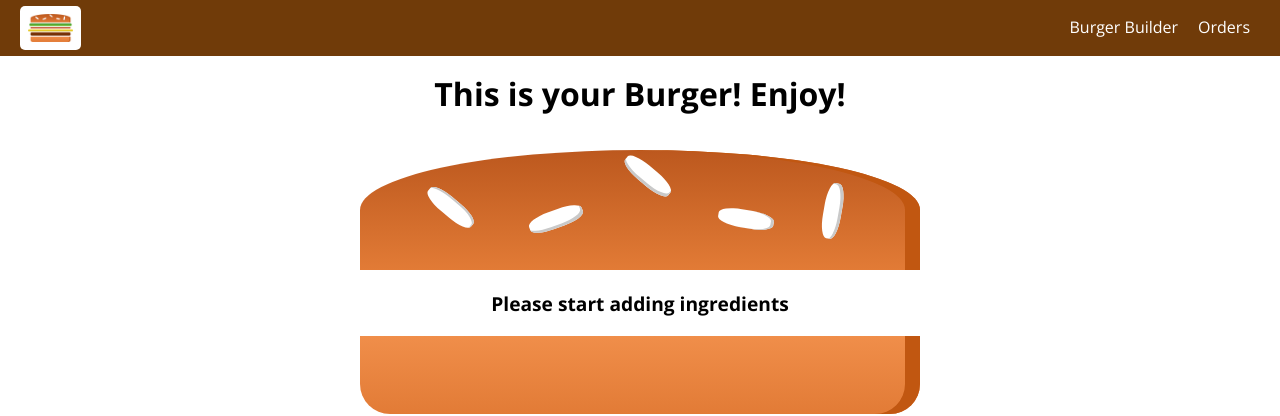
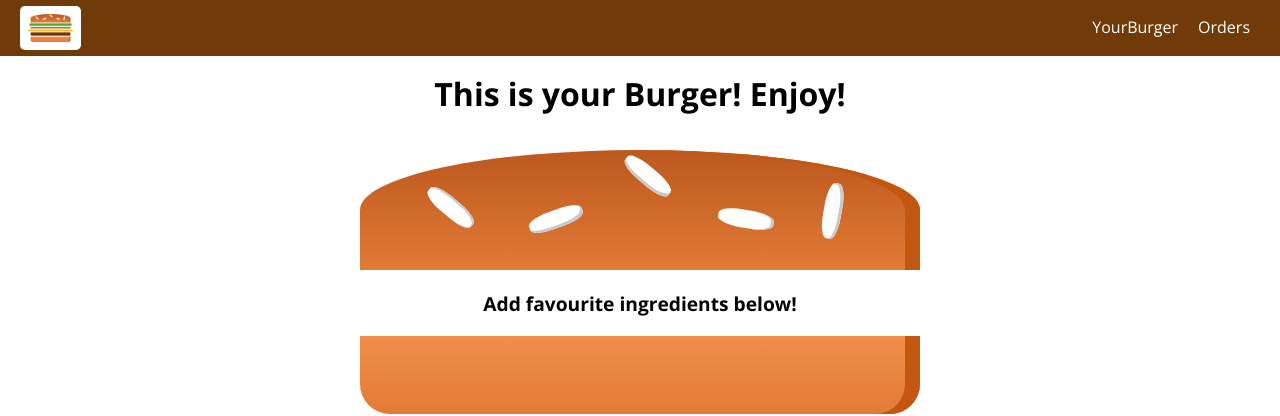
Before and after one commit to justin-in-github/react_burger_builder, a React (Create React App) app: page /checkout in a window 1280 px wide. Shown: the top 416 px of the page. Built offline with nearby package versions, Linux system fonts and the light colour scheme.

Commit message:
minor changes

```diff
--- a/src/components/Burger/Burger.js
+++ b/src/components/Burger/Burger.js
@@ -26,7 +26,7 @@ const burger = (props) => {
         }
     }
     if (transformedIngredients.length === 0) {
-        transformedIngredients = <p>Please start adding ingredients</p>
+        transformedIngredients = <p>Add favourite ingredients below!</p>
     }
     return (
         <div className="Burger">
--- a/src/components/Navigation/NavigationItems/NavigationItems.js
+++ b/src/components/Navigation/NavigationItems/NavigationItems.js
@@ -5,7 +5,7 @@ import NavigationItem from "./NavigationItem/NavigationItem"
 const navigationItems = () => {
     return (
         <ul className="NavigationItems">
-            <NavigationItem link="/">Burger Builder</NavigationItem>
+            <NavigationItem link="/">YourBurger</NavigationItem>
             <NavigationItem link="/orders">Orders</NavigationItem>
         </ul>
     )
--- a/src/components/Order/Order.js
+++ b/src/components/Order/Order.js
@@ -8,7 +8,6 @@ const order = (props) => {
     for (let ingredientName in props.ingredients) {
         ingredients.push(
             {
-
                 name: ingredientName,
                 //this is the value 0, 1 ...
                 amount: props.ingredients[ingredientName]
```
